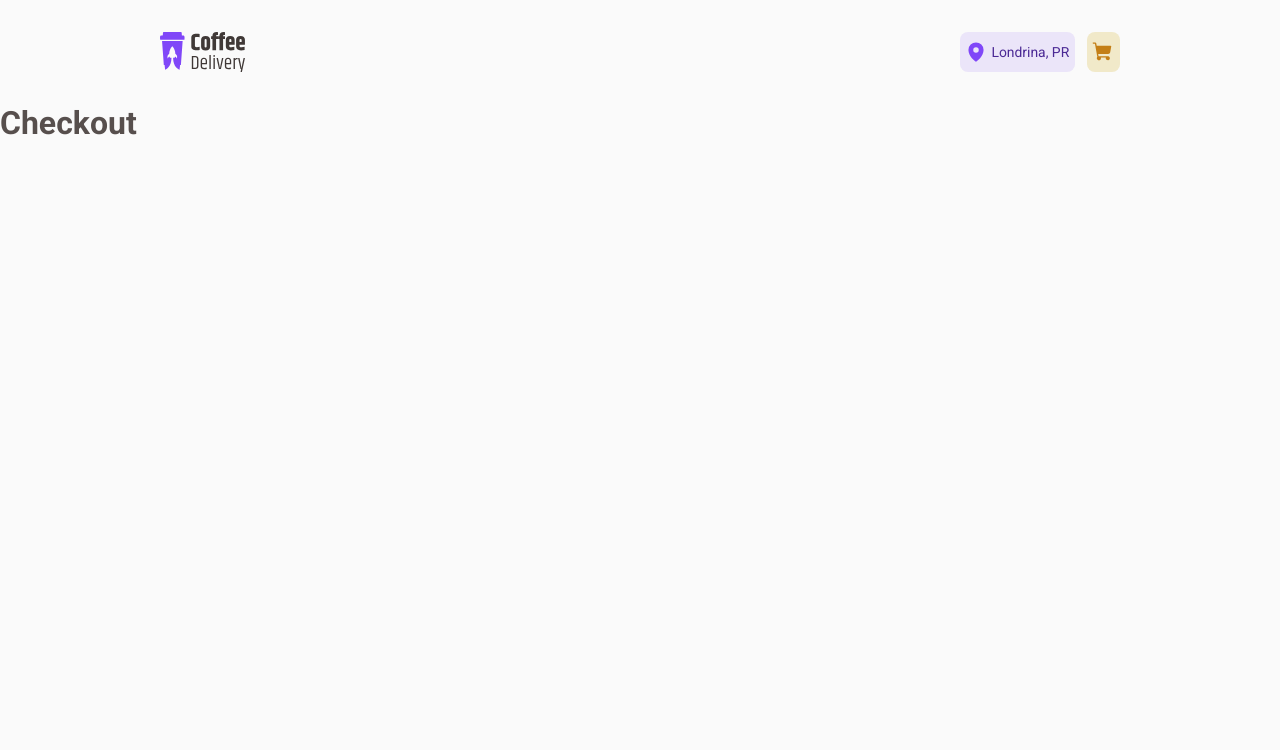
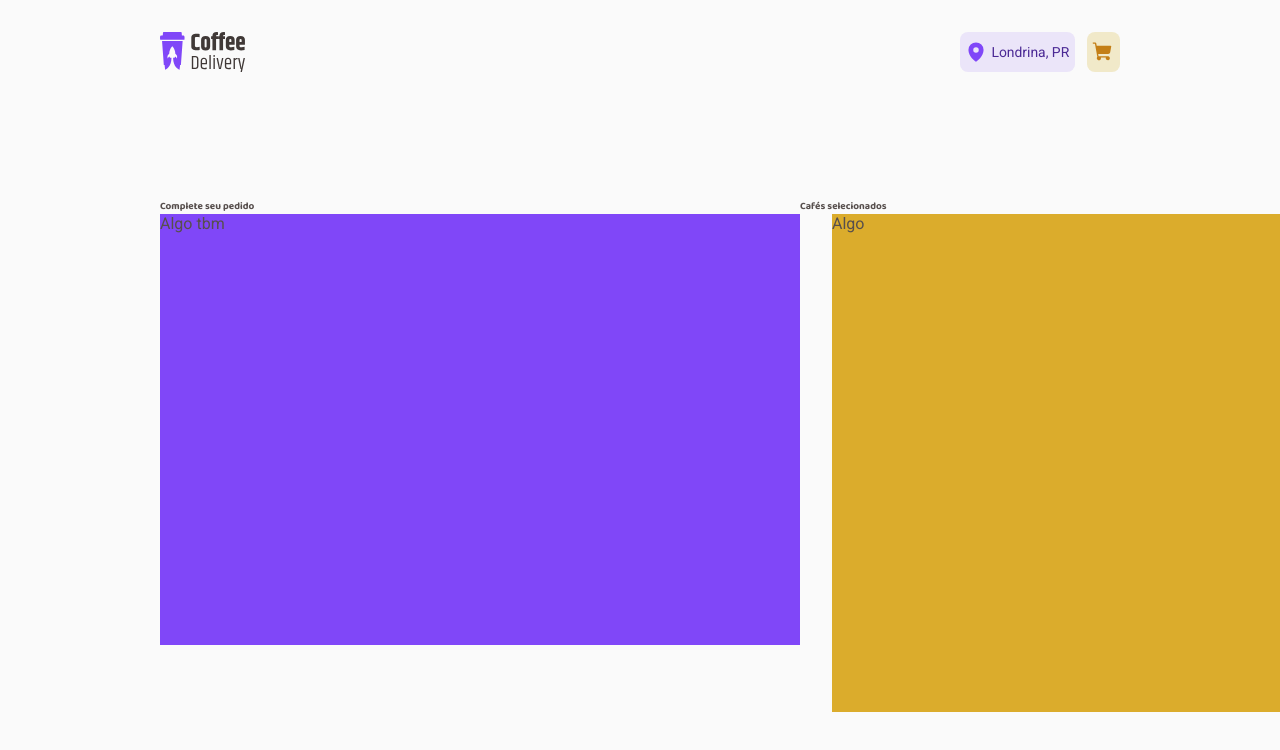
Before and after one commit to sergiosaruijr/projeto-coffe-delivery, a React (Vite) app: page /checkout in a window 1280 px wide. Shown: the top 750 px of the page. Built offline with nearby package versions, Linux system fonts and the light colour scheme.

Commit message:
commit Checkout

```diff
--- /dev/null
+++ b/src/pages/Checkout/components/CoffeeSelect/index.tsx
@@ -0,0 +1,10 @@
+import { CoffesSelectContainer } from './styles'
+
+export function CoffeeSelect() {
+  return (
+    // <h1>Cafés selecionados</h1>
+    <CoffesSelectContainer>
+      <p>Algo</p>
+    </CoffesSelectContainer>
+  )
+}
--- /dev/null
+++ b/src/pages/Checkout/components/CoffeeSelect/styles.ts
@@ -0,0 +1,13 @@
+import styled from 'styled-components'
+
+export const CoffesSelectContainer = styled.div`
+  background: ${(props) => props.theme.colors['yellow-300']};
+  display: flex;
+  width: 28rem;
+  height: 31.125rem;
+  margin-left: 2rem;
+
+  /* h1 {
+    margin-top: -2.937rem;
+  } */
+`
--- /dev/null
+++ b/src/pages/Checkout/components/FormAndPay/index.tsx
@@ -0,0 +1,9 @@
+import { FormAndPayContainer } from './styles'
+
+export function FormAndPay() {
+  return (
+    <FormAndPayContainer>
+      <p>Algo tbm</p>
+    </FormAndPayContainer>
+  )
+}
--- /dev/null
+++ b/src/pages/Checkout/components/FormAndPay/styles.ts
@@ -0,0 +1,13 @@
+import styled from 'styled-components'
+
+export const FormAndPayContainer = styled.div`
+  background: ${(props) => props.theme.colors['purple-300']};
+  display: flex;
+  flex-direction: column;
+  width: 40rem;
+  height: 26.938rem;
+
+  h1 {
+    margin-top: -2.937rem;
+  }
+`
--- a/src/pages/Checkout/index.tsx
+++ b/src/pages/Checkout/index.tsx
@@ -1,3 +1,25 @@
+import { CoffeeSelect } from './components/CoffeeSelect'
+import { FormAndPay } from './components/FormAndPay'
+import {
+  BorderContentContainer,
+  CheckoutContainer,
+  TitleCard,
+  // CoffesSelectContainer,
+  // FormAndPayContainer,
+} from './styles'
+
 export function Checkout() {
-  return <h1>Checkout</h1>
+  return (
+    <CheckoutContainer>
+      <BorderContentContainer>
+        <TitleCard>Complete seu pedido</TitleCard>
+        <FormAndPay />
+      </BorderContentContainer>
+
+      <BorderContentContainer>
+        <TitleCard>Cafés selecionados</TitleCard>
+        <CoffeeSelect />
+      </BorderContentContainer>
+    </CheckoutContainer>
+  )
 }
--- a/src/pages/Checkout/styles.ts
+++ b/src/pages/Checkout/styles.ts
@@ -0,0 +1,58 @@
+import styled from 'styled-components'
+
+// export const CheckoutContainer = styled.div`
+//   width: 100%;
+//   display: flex;
+//   align-items: center;
+//   padding-top: 5.87rem;
+//   padding-left: 10rem;
+//   padding-right: 10rem;
+// `
+export const CheckoutContainer = styled.div`
+  width: 100%;
+  display: grid;
+  grid-template-columns: repeat(2, 1fr);
+  padding-top: 5.87rem;
+  padding-left: 10rem;
+  padding-right: 10rem;
+`
+
+export const BorderContentContainer = styled.div`
+  display: flex;
+  flex-direction: column;
+`
+
+export const TitleCard = styled.h1`
+  font-size: x-small;
+  font-family: 'Baloo 2';
+`
+
+// export const FormAndPayContainer = styled.div`
+//   background: ${(props) => props.theme.colors['purple-300']};
+//   display: flex;
+//   flex-direction: column;
+//   width: 40rem;
+//   height: 26.938rem;
+
+//   h1 {
+//     margin-top: -2.937rem;
+//   }
+// `
+
+// export const CoffesSelectContainer = styled.div`
+//   background: ${(props) => props.theme.colors['yellow-300']};
+//   display: flex;
+//   width: 28rem;
+//   height: 31.125rem;
+//   margin-left: 2rem;
+
+//   h1 {
+//     margin-top: -2.937rem;
+//   }
+// `
+
+export const FormContentContainer = styled.div``
+
+export const TextPayContentContainer = styled.div``
+
+export const FormatPayContentContainer = styled.div``
```
